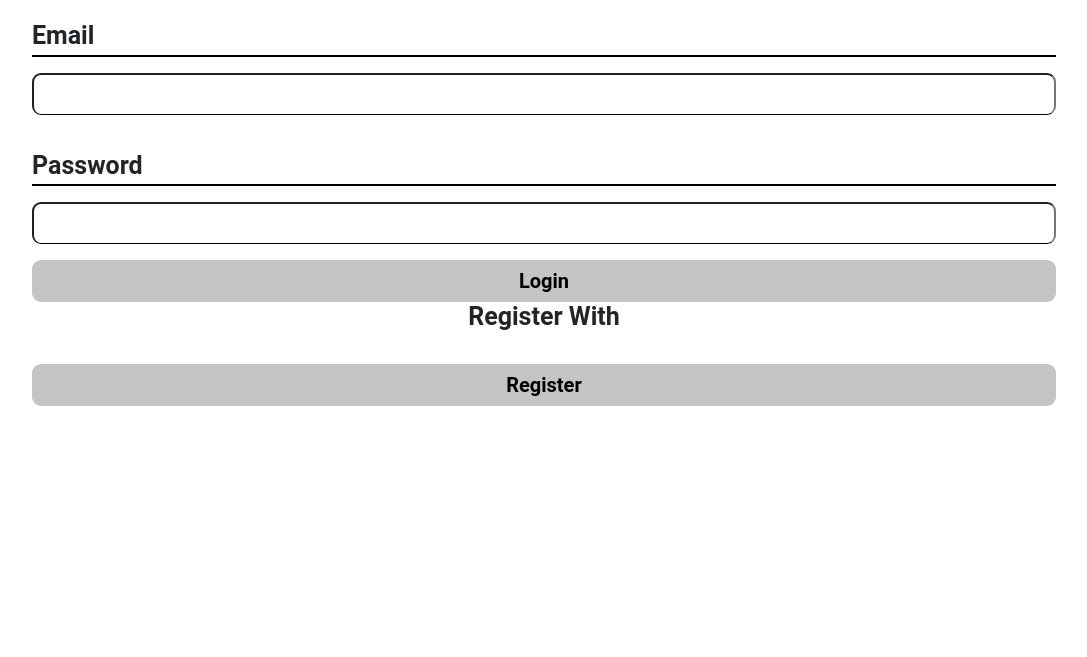
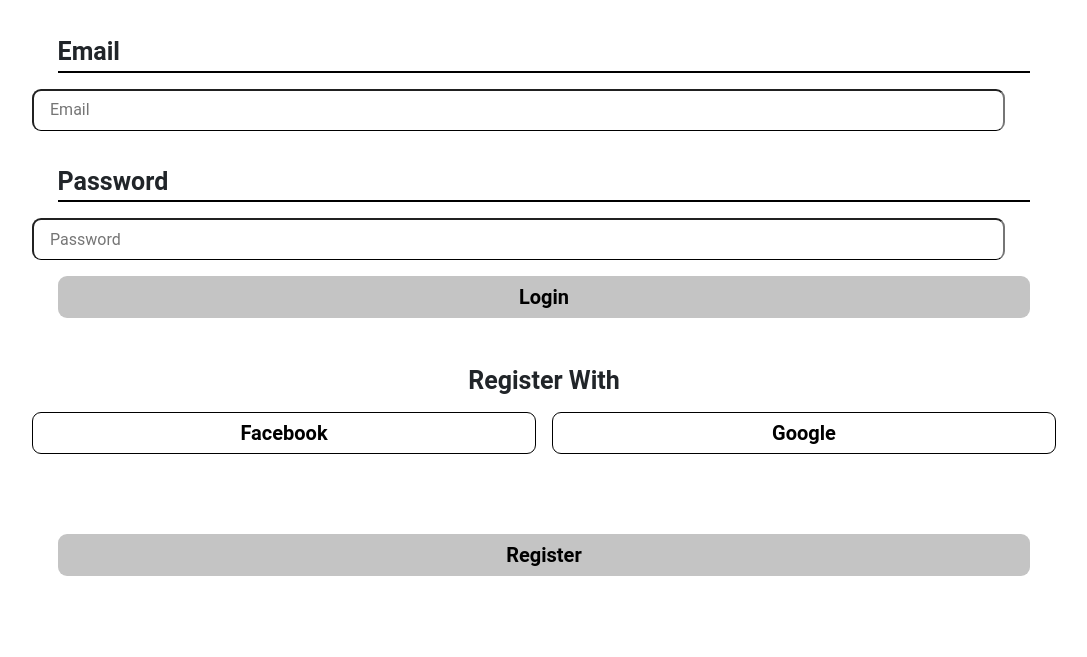
Before and after one commit to luferupa/adventurebc, a plain HTML site: page login/login.html in a window 1280 px wide. Shown: the part 143-800 px from the top of the page, without its empty margins (96-1183 px from the left). Drawn offline with nearby package versions, Linux system fonts and the light colour scheme.

Commit message:
Changed spacing for buttons from grid to flex

```diff
--- a/login/login.html
+++ b/login/login.html
@@ -28,16 +28,20 @@
     </header>
     <main>
         <form action="POST">
-            <label for="">Email</label>
-            <input type="text">
-            <label for="">Password</label>
-            <input type="text">
+            <label for="" >Email</label>
+            <input placeholder="Email" type="email">
+            <label for="" >Password</label>
+            <input placeholder="Password" type="password">
             <button type="Submit">Login</button>
         </form>
 
         <h2>Register With</h2>
-        <a href="" id="registerFacebook"><img src="" alt=""></a>
-        <a href="" id="registerGoogle"><img src="" alt=""></a>
+        <div class="reg-options">
+          <button type="Submit">Facebook</button>
+          <button type="Submit">Google</button>
+        </div>
+        <!--<a href="" id="registerFacebook"><img src="" alt=""></a>
+        <a href="" id="registerGoogle"><img src="" alt=""></a> -->
         <button type="submit" id="register">Register</button>
     </main>
 </body>
--- a/login/styles.css
+++ b/login/styles.css
@@ -3,13 +3,14 @@
 }
 
 h1 {
-    margin-top: 4rem;
+    margin-top: 5rem;
     margin-bottom: 3rem;
     font-size: 40px;
 }
 
 h2 {
     font-size: 25px;
+    margin-top: 3rem;
 }
 
 h1, h2 {
@@ -21,7 +22,7 @@ h1, h2 {
 label {
     display: block;
     border-bottom: 2px solid #000;
-    margin: 2rem 10% 1rem 10%;
+    margin: 2rem 12% 1rem 12%;
     font-size: 25px;
     font-weight: bold;
 }
@@ -31,14 +32,15 @@ input {
     margin: 1rem 10%;
     border-bottom: 1px solid #000;
     border-radius: 9px;
-    min-width: 80%;
+    min-width: 76%;
     min-height: 42px;
+    padding-left: 1rem;
 }
 
 button {
     display: block;
     margin: auto;
-    width: 80%;
+    width: 76%;
     font-size: 20px;
     font-weight: bold;
     border: 0px;
@@ -46,3 +48,17 @@ button {
     background-color: #c4c4c4;
     min-height: 42px;
 }
+
+.reg-options {
+    display: flex;
+    justify-content: space-between;
+    gap: 1rem;
+    margin: 1rem auto 5rem auto;
+    max-width: 80%;
+}
+
+.reg-options button {
+    border: 1px solid #000;
+    border-radius: 9px;
+    background: #fff;
+}
```
